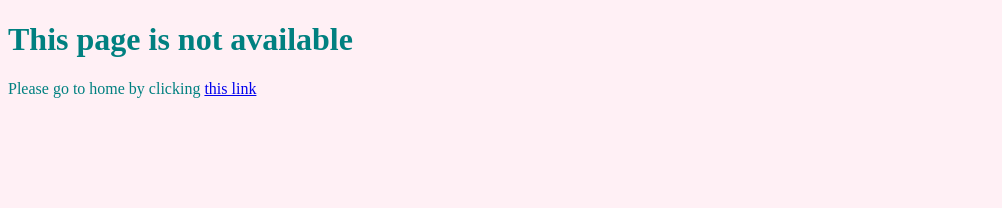
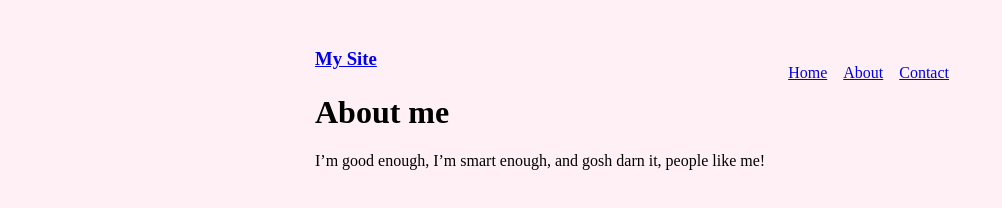
Before and after one commit to Faiz-Khan-1997/learning-gatsby-js, a Gatsby site: page /about in a window 1280 px wide. Before the commit this address had no page. Shown: the whole page, without its empty margins (0-1002 px from the left). Built offline with nearby package versions, Linux system fonts and the light colour scheme; Gatsby itself is replaced by a stand-in of ours.

Commit message:
learned layouting pages

```diff
--- /dev/null
+++ b/src/components/layout.js
@@ -0,0 +1,24 @@
+import React from 'react'
+import { Link } from 'gatsby'
+
+const ListLink = props => (
+  <li style={{ display: `inline-block`, marginRight: `1rem` }}>
+    <Link to={props.to}>{props.children}</Link>
+  </li>
+)
+
+export default ({ children }) => (
+  <div style={{ margin: `3rem auto`, maxWidth: 650, padding: `0 1rem` }}>
+    <header style={{ marginBottom: `1.5rem` }}>
+      <Link to='/' style={{ textShadow: `none`, backgroundImage: `none` }}>
+        <h3 style={{ display: `inline` }}>My Site</h3>
+      </Link>
+      <ul style={{ listStyle: `none`, float: `right` }}>
+        <ListLink to='/'>Home</ListLink>
+        <ListLink to='/about/'>About</ListLink>
+        <ListLink to='/contact/'>Contact</ListLink>
+      </ul>
+    </header>
+    {children}
+  </div>
+)
--- /dev/null
+++ b/src/pages/about.js
@@ -0,0 +1,9 @@
+import React from 'react'
+import Layout from '../components/layout'
+
+export default () => (
+  <Layout>
+    <h1>About me</h1>
+    <p>I’m good enough, I’m smart enough, and gosh darn it, people like me!</p>
+  </Layout>
+)
--- a/src/pages/contact.js
+++ b/src/pages/contact.js
@@ -1,11 +1,11 @@
 import React from 'react'
-import { Link } from 'gatsby'
-import Header from '../components/header'
+import Layout from '../components/layout'
 
 export default () => (
-  <div style={{ color: `teal` }}>
-    <Link to='/'>Home</Link>
-    <Header headerText='Contact' />
-    <p>Send us a message!</p>
-  </div>
+  <Layout>
+    <h1>I'd love to talk! Email me at the address below</h1>
+    <p>
+      <a href='mailto:me@example.com'>me@example.com</a>
+    </p>
+  </Layout>
 )
```
Also changed, not shown: src/pages/index.js (+10 -10 lines).
